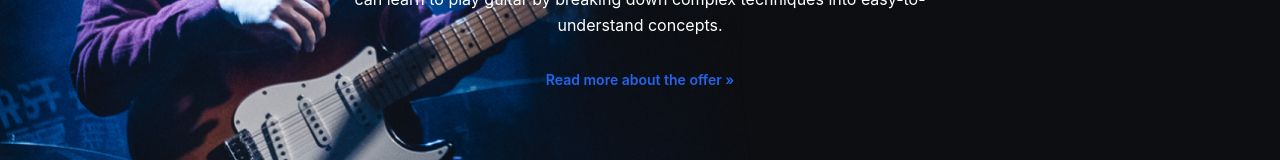
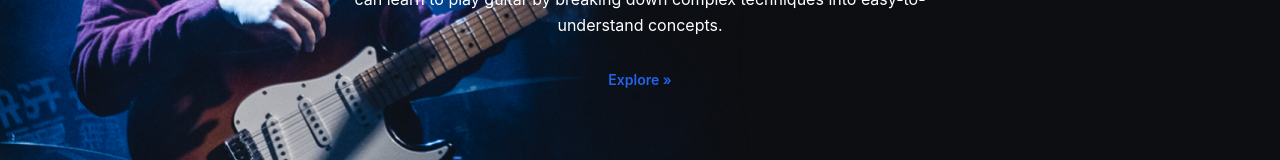
Before and after one commit to mildlycoder/happy-notes, a React (Create React App) app: page / in a window 1280 px wide. Shown: the part 551-711 px from the top of the page. Built offline with nearby package versions, Linux system fonts and the light colour scheme.

Commit message:
added redirection to LMS app

```diff
--- a/src/Home.jsx
+++ b/src/Home.jsx
@@ -16,7 +16,7 @@ const Home = () => {
 
       <p class="max-w-xl mx-auto mt-8 text-base leading-relaxed text-center text-white">No matter your age or prior musical experience, we believe that everyone can learn to play guitar by breaking down complex techniques into easy-to-understand concepts.</p>
 
-      <a class="mx-auto mt-8 text-sm font-semibold text-blue-600 hover:text-neutral-600" title="read more"> Read more about the offer » </a>
+      <a href='https://app.happynotesmusic.co/' class="mx-auto mt-8 text-sm font-semibold text-blue-600 hover:text-neutral-600" title="read more"> Explore » </a>
     </div>
   </div>
 </section>
```
